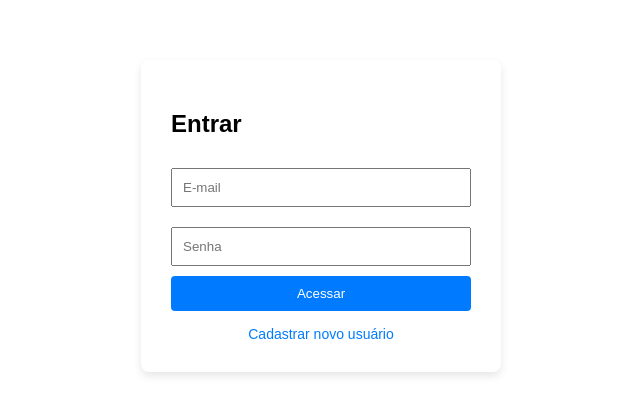
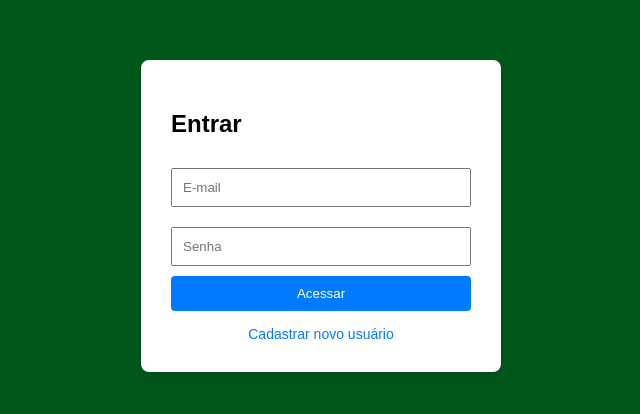
Before and after one commit to jmpintoibm/frontendespacial, a plain HTML site: page index.html in a window 1280 px wide. Shown: the part 192-606 px from the top of the page, without its empty margins (319-959 px from the left). Drawn offline with Linux system fonts and the light colour scheme.

Commit message:
fundo verde

```diff
--- a/index.html
+++ b/index.html
@@ -4,7 +4,7 @@
     <meta charset="UTF-8">
     <title>Login Serverless</title>
     <style>
-        body { font-family: Arial, sans-serif; display: flex; justify-content: center; align-items: center; height: 100vh; background: #ffffff; }
+        body { font-family: Arial, sans-serif; display: flex; justify-content: center; align-items: center; height: 100vh; background: #00571a; }
         .card { background: white; padding: 30px; border-radius: 8px; box-shadow: 0 4px 8px rgba(0,0,0,0.1); width: 300px; }
         input { width: 100%; padding: 10px; margin: 10px 0; box-sizing: border-box; }
         button { width: 100%; padding: 10px; background: #007bff; color: white; border: none; border-radius: 4px; cursor: pointer; }
```
